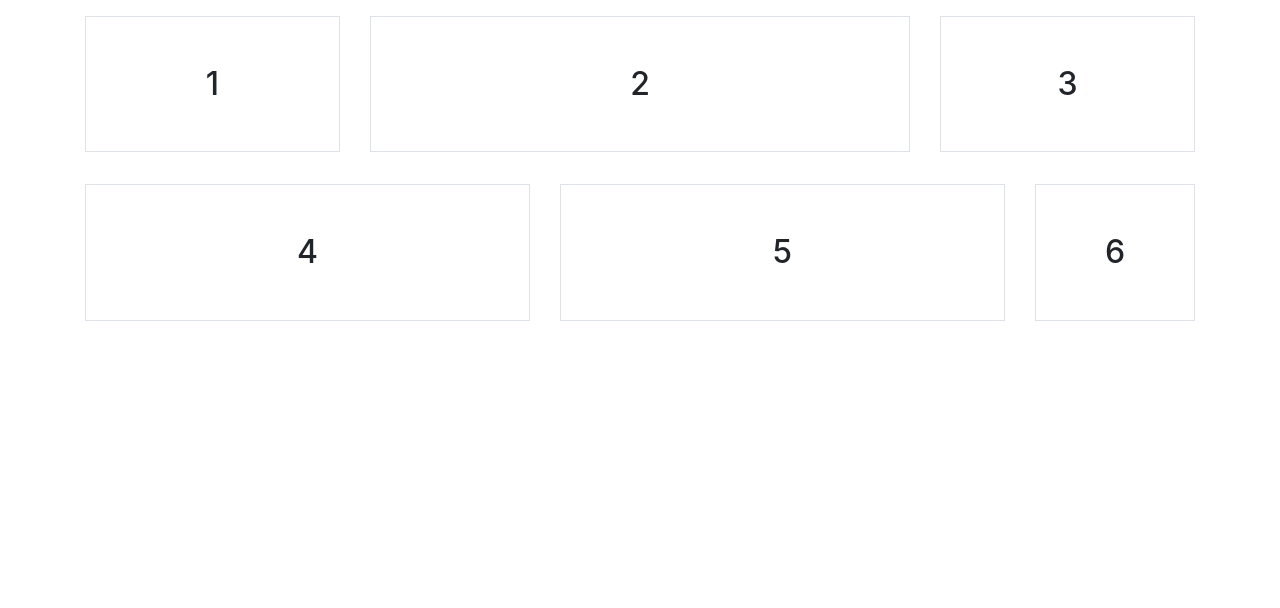
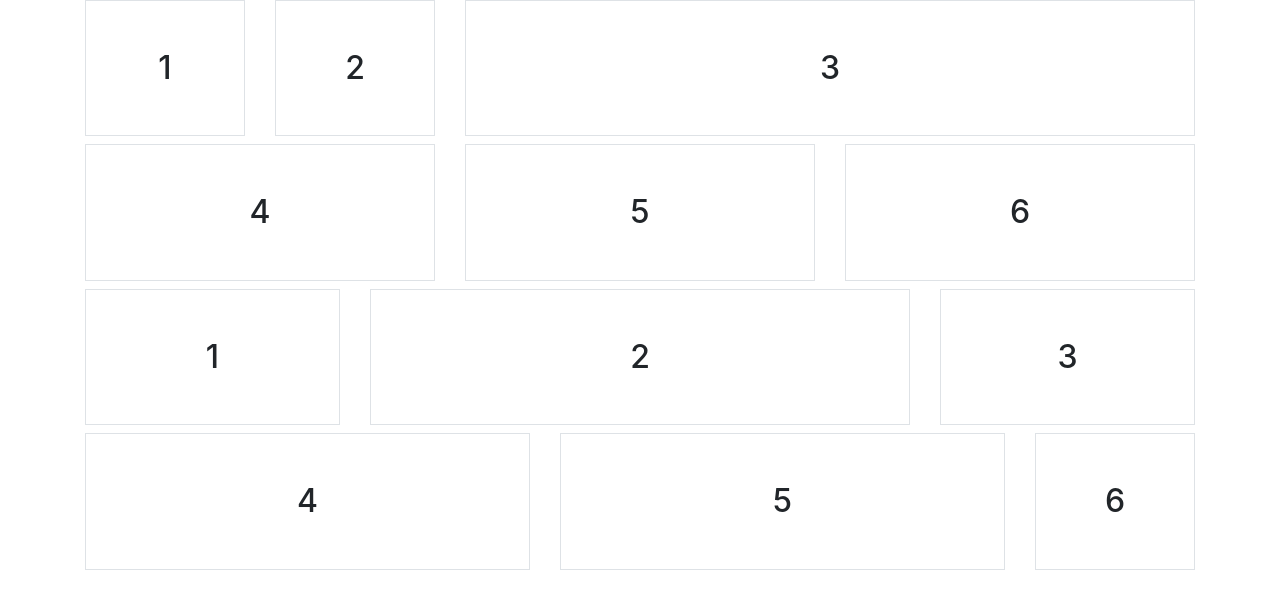
Before and after one commit to Loomisdk2/CSS_frameworks-_Grids-Douglas_Loomis-Solution, a website: page index.html in a window 1280 px wide. Drawn offline with nearby package versions, Linux system fonts and the light colour scheme.

Commit message:
module-23.3-assessment-grids

```diff
--- a/index.html
+++ b/index.html
@@ -21,39 +21,55 @@
   <body>
     <div class="container">
       <div class="row">
-        <div class="col-sm-3">
-          <p>
+        <div class="col-lg">
           <h2 class="text-center py-5 border">1</h2>
-          </p>
         </div>
-        <div class="col-sm-6">
-          <p>
+        <div class="col-lg">
           <h2 class="text-center py-5 border">2</h2>
-            </p>
         </div>
-        <div class="col-sm-3">
-          <p>
+        <div class="col-8">
           <h2 class="text-center py-5 border">3</h2>
-          </p>
         </div>
       </div>
       <div class="row">
-        <div class="col-sm-5">
-          <p>
+        <div class="col-lg">
           <h2 class="text-center py-5 border">4</h2>
-          </p>
         </div>
-        <div class="col-sm-5">
-          <p>
+        <div class="col-lg">
           <h2 class="text-center py-5 border">5</h2>
-            </p>
         </div>
-        <div class="col-sm-2">
-          <p>
+        <div class="col-lg">
           <h2 class="text-center py-5 border">6</h2>
-          </p>
         </div>
       </div>
     </div>
   </body>
 </html>
+
+<body>
+  <div class="container">
+    <div class="row">
+      <div class="col-sm-3">
+        <h2 class="text-center py-5 border">1</h2>
+      </div>
+      <div class="col-sm-6">
+        <h2 class="text-center py-5 border">2</h2>
+      </div>
+      <div class="col-sm-3">
+        <h2 class="text-center py-5 border">3</h2>
+      </div>
+    </div>
+    <div class="row">
+      <div class="col-sm-5">
+        <h2 class="text-center py-5 border">4</h2>
+      </div>
+      <div class="col-sm-5">
+        <h2 class="text-center py-5 border">5</h2>
+      </div>
+      <div class="col-sm-2">
+        <h2 class="text-center py-5 border">6</h2>
+      </div>
+    </div>
+  </div>
+</body>
+</html>
```
Lines whose indentation alone changed are shown as unchanged.
